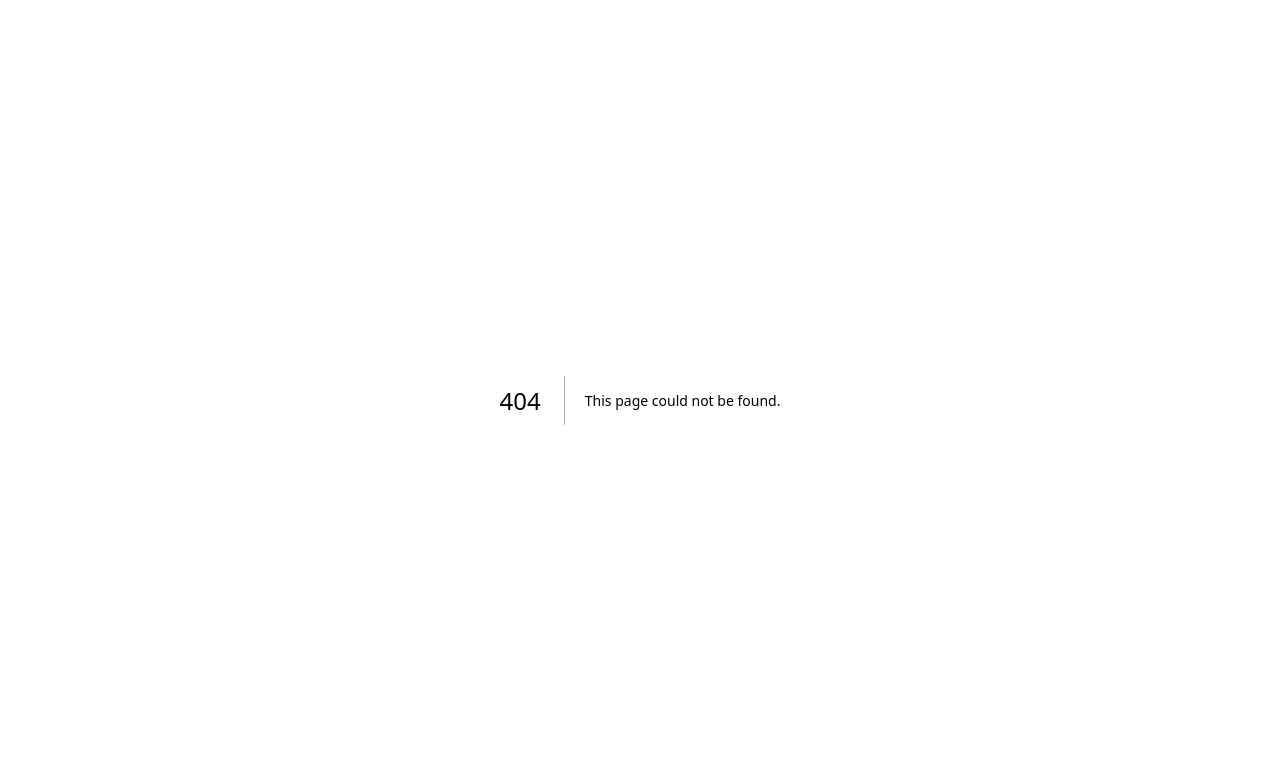
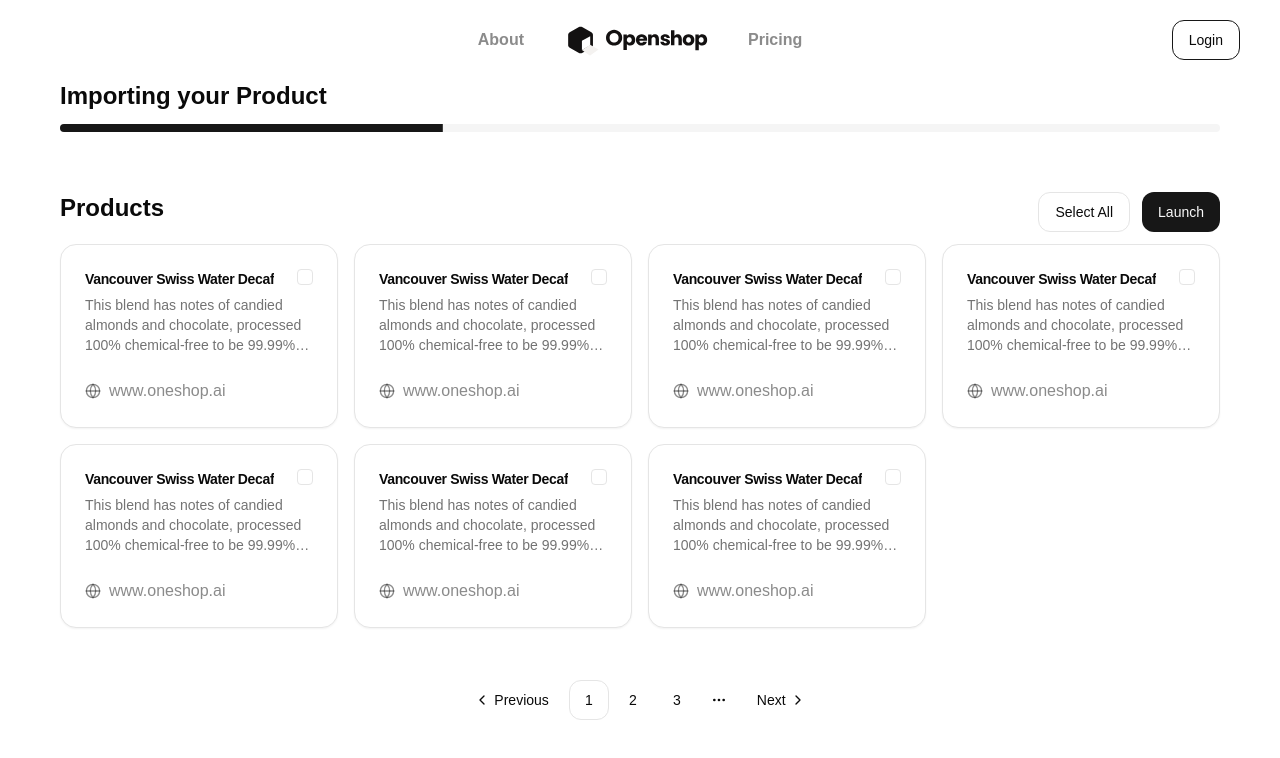
Before and after one commit to Fahimefto/openshopai, a Next.js app: page /import in a window 1280 px wide. Before the commit this address had no page. Shown: the top 758 px of the page. Built offline with nearby package versions, Linux system fonts and the light colour scheme; a web font is replaced by a local one.

Commit message:
add import product page

```diff
--- a/package.json
+++ b/package.json
@@ -9,6 +9,7 @@
     "lint": "next lint"
   },
   "dependencies": {
+    "@radix-ui/react-progress": "^1.0.3",
     "@radix-ui/react-slot": "^1.0.2",
     "@reduxjs/toolkit": "^2.2.5",
     "class-variance-authority": "^0.7.0",
--- a/src/app/(public)/client.tsx
+++ b/src/app/(public)/client.tsx
@@ -23,7 +23,7 @@ const InputURL = () => {
 
 function HeroSection() {
   return (
-    <section className="text-center pt-20 ">
+    <section className="text-center pt-24 ">
       <div className="flex flex-col w-full">
         <h1 className="lg:text-6xl font-bold text-gray-500 leading-relaxed gap-5">
           Opensource Shopify alternative
@@ -38,9 +38,9 @@ function HeroSection() {
 
 export default function HomePage() {
   return (
-    <MainLayout>
+    <>
       <HeroSection />
       <InputURL />
-    </MainLayout>
+    </>
   );
 }
--- /dev/null
+++ b/src/app/(public)/import/client.tsx
@@ -0,0 +1,132 @@
+"use client";
+
+import { Button } from "@/components/ui/button";
+import {
+  Card,
+  CardHeader,
+  CardTitle,
+  CardDescription,
+  CardContent,
+  CardFooter,
+} from "@/components/ui/card";
+import { Input } from "@/components/ui/input";
+import { Progress } from "@/components/ui/progress";
+import React from "react";
+import { Globe, SquareCheckBigIcon } from "lucide-react";
+import { cn } from "@/lib/utils";
+import {
+  Pagination,
+  PaginationContent,
+  PaginationEllipsis,
+  PaginationItem,
+  PaginationLink,
+  PaginationNext,
+  PaginationPrevious,
+} from "@/components/ui/pagination";
+
+const PaginationSection = () => {
+  return (
+    <Pagination className="pb-5 pt-10">
+      <PaginationContent>
+        <PaginationItem>
+          <PaginationPrevious href="#" />
+        </PaginationItem>
+        <PaginationItem>
+          <PaginationLink href="#" isActive>
+            1
+          </PaginationLink>
+        </PaginationItem>
+        <PaginationItem>
+          <PaginationLink href="#">2</PaginationLink>
+        </PaginationItem>
+        <PaginationItem>
+          <PaginationLink href="#">3</PaginationLink>
+        </PaginationItem>
+        <PaginationItem>
+          <PaginationEllipsis />
+        </PaginationItem>
+        <PaginationItem>
+          <PaginationNext href="#" />
+        </PaginationItem>
+      </PaginationContent>
+    </Pagination>
+  );
+};
+
+const ProductCard = () => {
+  const [selected, setSelected] = React.useState(false);
+
+  return (
+    <Card
+      className={cn("w-full  hover:cursor-pointer", {
+        "outline-primary outline": selected,
+      })}
+      onClick={() => setSelected((prev) => !prev)}
+    >
+      <CardHeader>
+        <CardTitle className="gap-2 text-sm flex items-start justify-between ">
+          <p className="line-clamp-3">Vancouver Swiss Water Decaf</p>
+
+          {selected ? (
+            <SquareCheckBigIcon className="w-4 h-4 justify-start " />
+          ) : (
+            <div className={"w-4 h-4 rounded border justify-start "} />
+          )}
+        </CardTitle>
+        <CardDescription className="text-sm line-clamp-3">
+          This blend has notes of candied almonds and chocolate, processed 100%
+          chemical-free to be 99.99% caffeine-free. Perfect for those who enjoy
+          dessert-tasting coffee.
+        </CardDescription>
+      </CardHeader>
+      <CardFooter>
+        <div className="flex gap-2 items-center text-primary/50">
+          <Globe className="w-4 h-4" />
+          <p>www.oneshop.ai</p>
+        </div>
+      </CardFooter>
+    </Card>
+  );
+};
+
+const ProductSection = () => {
+  return (
+    <section className="flex flex-col gap-3 lg:pt-5">
+      <div className="w-full flex justify-between">
+        <h2 className="text-2xl font-bold">Products</h2>
+        <div className="gap-3 flex">
+          <Button variant="outline">Select All</Button>
+          <Button>Launch</Button>
+        </div>
+      </div>
+      <div className="grid lg:grid-cols-4 md:grid-cols-2 grid-cols-1  gap-4 w-full">
+        <ProductCard />
+        <ProductCard />
+        <ProductCard />
+        <ProductCard />
+        <ProductCard />
+        <ProductCard />
+        <ProductCard />
+      </div>
+      <PaginationSection />
+    </section>
+  );
+};
+
+const ProgressSection = () => {
+  return (
+    <section className="flex flex-col gap-3">
+      <h1 className="text-2xl font-semibold">Importing your Product</h1>
+      <Progress value={33} className="h-2" />
+    </section>
+  );
+};
+
+export default function Import() {
+  return (
+    <div className="flex flex-col gap-10 lg:px-10">
+      <ProgressSection />
+      <ProductSection />
+    </div>
+  );
+}
--- /dev/null
+++ b/src/app/(public)/import/page.tsx
@@ -0,0 +1,7 @@
+import MainLayout from "@/components/layout/main-layout";
+import React from "react";
+import Import from "./client";
+
+export default function ImportPage() {
+  return <Import />;
+}
--- /dev/null
+++ b/src/app/(public)/layout.tsx
@@ -0,0 +1,10 @@
+import MainLayout from "@/components/layout/main-layout";
+import React from "react";
+
+export default function PublicLayout({
+  children,
+}: {
+  children: React.ReactNode;
+}) {
+  return <MainLayout>{children}</MainLayout>;
+}
--- /dev/null
+++ b/src/components/ui/card.tsx
@@ -0,0 +1,79 @@
+import * as React from "react"
+
+import { cn } from "@/lib/utils"
+
+const Card = React.forwardRef<
+  HTMLDivElement,
+  React.HTMLAttributes<HTMLDivElement>
+>(({ className, ...props }, ref) => (
+  <div
+    ref={ref}
+    className={cn(
+      "rounded-lg border bg-card text-card-foreground shadow-sm",
+      className
+    )}
+    {...props}
+  />
+))
+Card.displayName = "Card"
+
+const CardHeader = React.forwardRef<
+  HTMLDivElement,
+  React.HTMLAttributes<HTMLDivElement>
+>(({ className, ...props }, ref) => (
+  <div
+    ref={ref}
+    className={cn("flex flex-col space-y-1.5 p-6", className)}
+    {...props}
+  />
+))
+CardHeader.displayName = "CardHeader"
+
+const CardTitle = React.forwardRef<
+  HTMLParagraphElement,
+  React.HTMLAttributes<HTMLHeadingElement>
+>(({ className, ...props }, ref) => (
+  <h3
+    ref={ref}
+    className={cn(
+      "text-2xl font-semibold leading-none tracking-tight",
+      className
+    )}
+    {...props}
+  />
+))
+CardTitle.displayName = "CardTitle"
+
+const CardDescription = React.forwardRef<
+  HTMLParagraphElement,
+  React.HTMLAttributes<HTMLParagraphElement>
+>(({ className, ...props }, ref) => (
+  <p
+    ref={ref}
+    className={cn("text-sm text-muted-foreground", className)}
+    {...props}
+  />
+))
+CardDescription.displayName = "CardDescription"
+
+const CardContent = React.forwardRef<
+  HTMLDivElement,
+  React.HTMLAttributes<HTMLDivElement>
+>(({ className, ...props }, ref) => (
+  <div ref={ref} className={cn("p-6 pt-0", className)} {...props} />
+))
+CardContent.displayName = "CardContent"
+
+const CardFooter = React.forwardRef<
+  HTMLDivElement,
+  React.HTMLAttributes<HTMLDivElement>
+>(({ className, ...props }, ref) => (
+  <div
+    ref={ref}
+    className={cn("flex items-center p-6 pt-0", className)}
+    {...props}
+  />
+))
+CardFooter.displayName = "CardFooter"
+
+export { Card, CardHeader, CardFooter, CardTitle, CardDescription, CardContent }
--- /dev/null
+++ b/src/components/ui/pagination.tsx
@@ -0,0 +1,117 @@
+import * as React from "react"
+import { ChevronLeft, ChevronRight, MoreHorizontal } from "lucide-react"
+
+import { cn } from "@/lib/utils"
+import { ButtonProps, buttonVariants } from "@/components/ui/button"
+
+const Pagination = ({ className, ...props }: React.ComponentProps<"nav">) => (
+  <nav
+    role="navigation"
+    aria-label="pagination"
+    className={cn("mx-auto flex w-full justify-center", className)}
+    {...props}
+  />
+)
+Pagination.displayName = "Pagination"
+
+const PaginationContent = React.forwardRef<
+  HTMLUListElement,
+  React.ComponentProps<"ul">
+>(({ className, ...props }, ref) => (
+  <ul
+    ref={ref}
+    className={cn("flex flex-row items-center gap-1", className)}
+    {...props}
+  />
+))
+PaginationContent.displayName = "PaginationContent"
+
+const PaginationItem = React.forwardRef<
+  HTMLLIElement,
+  React.ComponentProps<"li">
+>(({ className, ...props }, ref) => (
+  <li ref={ref} className={cn("", className)} {...props} />
+))
+PaginationItem.displayName = "PaginationItem"
+
+type PaginationLinkProps = {
+  isActive?: boolean
+} & Pick<ButtonProps, "size"> &
+  React.ComponentProps<"a">
+
+const PaginationLink = ({
+  className,
+  isActive,
+  size = "icon",
+  ...props
+}: PaginationLinkProps) => (
+  <a
+    aria-current={isActive ? "page" : undefined}
+    className={cn(
+      buttonVariants({
+        variant: isActive ? "outline" : "ghost",
+        size,
+      }),
+      className
+    )}
+    {...props}
+  />
+)
+PaginationLink.displayName = "PaginationLink"
+
+const PaginationPrevious = ({
+  className,
+  ...props
+}: React.ComponentProps<typeof PaginationLink>) => (
+  <PaginationLink
+    aria-label="Go to previous page"
+    size="default"
+    className={cn("gap-1 pl-2.5", className)}
+    {...props}
+  >
+    <ChevronLeft className="h-4 w-4" />
+    <span>Previous</span>
+  </PaginationLink>
+)
+PaginationPrevious.displayName = "PaginationPrevious"
+
+const PaginationNext = ({
+  className,
+  ...props
+}: React.ComponentProps<typeof PaginationLink>) => (
+  <PaginationLink
+    aria-label="Go to next page"
+    size="default"
+    className={cn("gap-1 pr-2.5", className)}
+    {...props}
+  >
+    <span>Next</span>
+    <ChevronRight className="h-4 w-4" />
+  </PaginationLink>
+)
+PaginationNext.displayName = "PaginationNext"
+
+const PaginationEllipsis = ({
+  className,
+  ...props
+}: React.ComponentProps<"span">) => (
+  <span
+    aria-hidden
+    className={cn("flex h-9 w-9 items-center justify-center", className)}
+    {...props}
+  >
+    <MoreHorizontal className="h-4 w-4" />
+    <span className="sr-only">More pages</span>
+  </span>
+)
+PaginationEllipsis.displayName = "PaginationEllipsis"
+
+export {
+  Pagination,
+  PaginationContent,
+  PaginationEllipsis,
+  PaginationItem,
+  PaginationLink,
+  PaginationNext,
+  PaginationPrevious,
+}
--- /dev/null
+++ b/src/components/ui/progress.tsx
@@ -0,0 +1,28 @@
+"use client"
+
+import * as React from "react"
+import * as ProgressPrimitive from "@radix-ui/react-progress"
+
+import { cn } from "@/lib/utils"
+
+const Progress = React.forwardRef<
+  React.ElementRef<typeof ProgressPrimitive.Root>,
+  React.ComponentPropsWithoutRef<typeof ProgressPrimitive.Root>
+>(({ className, value, ...props }, ref) => (
+  <ProgressPrimitive.Root
+    ref={ref}
+    className={cn(
+      "relative h-4 w-full overflow-hidden rounded-full bg-secondary",
+      className
+    )}
+    {...props}
+  >
+    <ProgressPrimitive.Indicator
+      className="h-full w-full flex-1 bg-primary transition-all"
+      style={{ transform: `translateX(-${100 - (value || 0)}%)` }}
+    />
+  </ProgressPrimitive.Root>
+))
+Progress.displayName = ProgressPrimitive.Root.displayName
+
+export { Progress }
```
Also changed, not shown: 1 other file (tests, documents, lock files or other folders).
